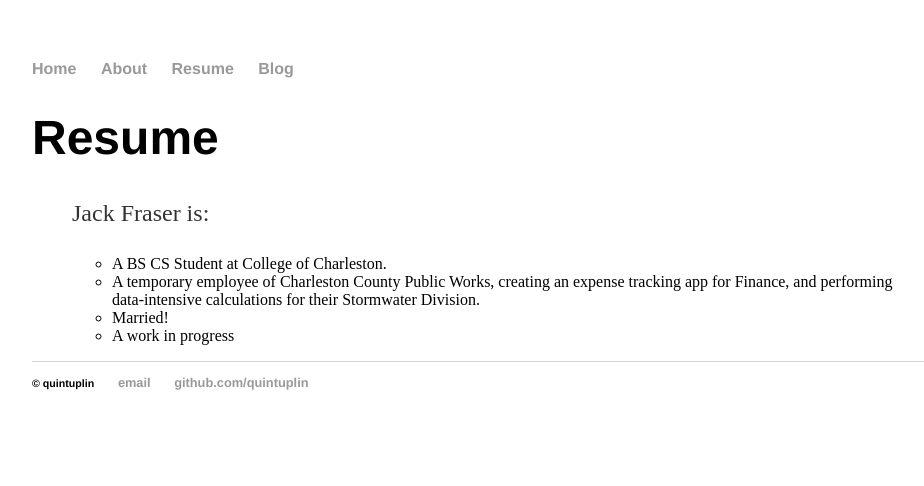
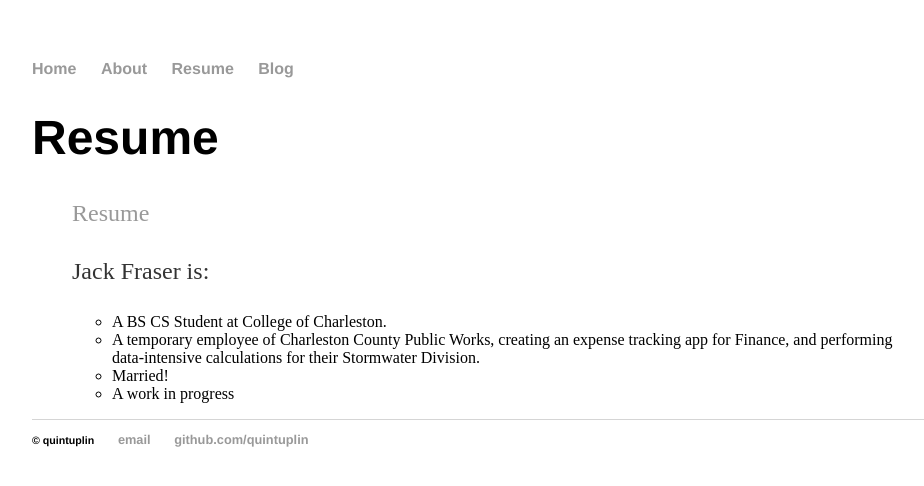
Before and after one commit to Quintuplin/quintuplin.github.io, a Jekyll site: the page built from cv/index.html, in a window 1280 px wide. Shown: the top 486 px of the page, without its empty margins (160-1084 px from the left). Built offline with Jekyll 4.4.1, drawn with Linux system fonts in a browser that asks for light colours.

Commit message:
Update index.html

```diff
--- a/cv/index.html
+++ b/cv/index.html
@@ -4,6 +4,7 @@
 ---
 	<h1>{{ page.title }}</h1>
 	<ul class="resume">
+	    <p><a href="https://docs.google.com/document/d/107B8sItYDhczw5WWdvijK1RMKwItkpktOyC82t_bHts/edit?usp=sharing">Resume</a></p>
 	    <p>Jack Fraser is:</p>
 
 	      <ul class="list-unstyled">
```
